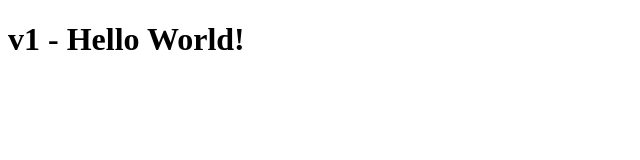
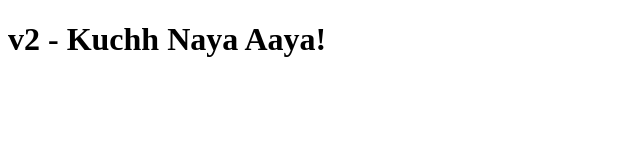
Before and after one commit to dashmeet-hu/deployTutorial, a plain HTML site: page code/index.html in a window 1280 px wide. Shown: the whole page, without its empty margins (0-640 px from the left). Drawn offline with Linux system fonts and the light colour scheme.

Commit message:
kuchh naya aya version 2

```diff
--- a/code/index.html
+++ b/code/index.html
@@ -1,9 +1,9 @@
 <!DOCTYPE html>
 <html>
 <head>
-	<title>v1 - Hello World!</title>
+	<title>v2 - Kuchh Naya Aaya!</title>
 </head>
 <body>
-	<h1>v1 - Hello World!</h1>
+	<h1>v2 - Kuchh Naya Aaya!</h1>
 </body>
 </html>
```
